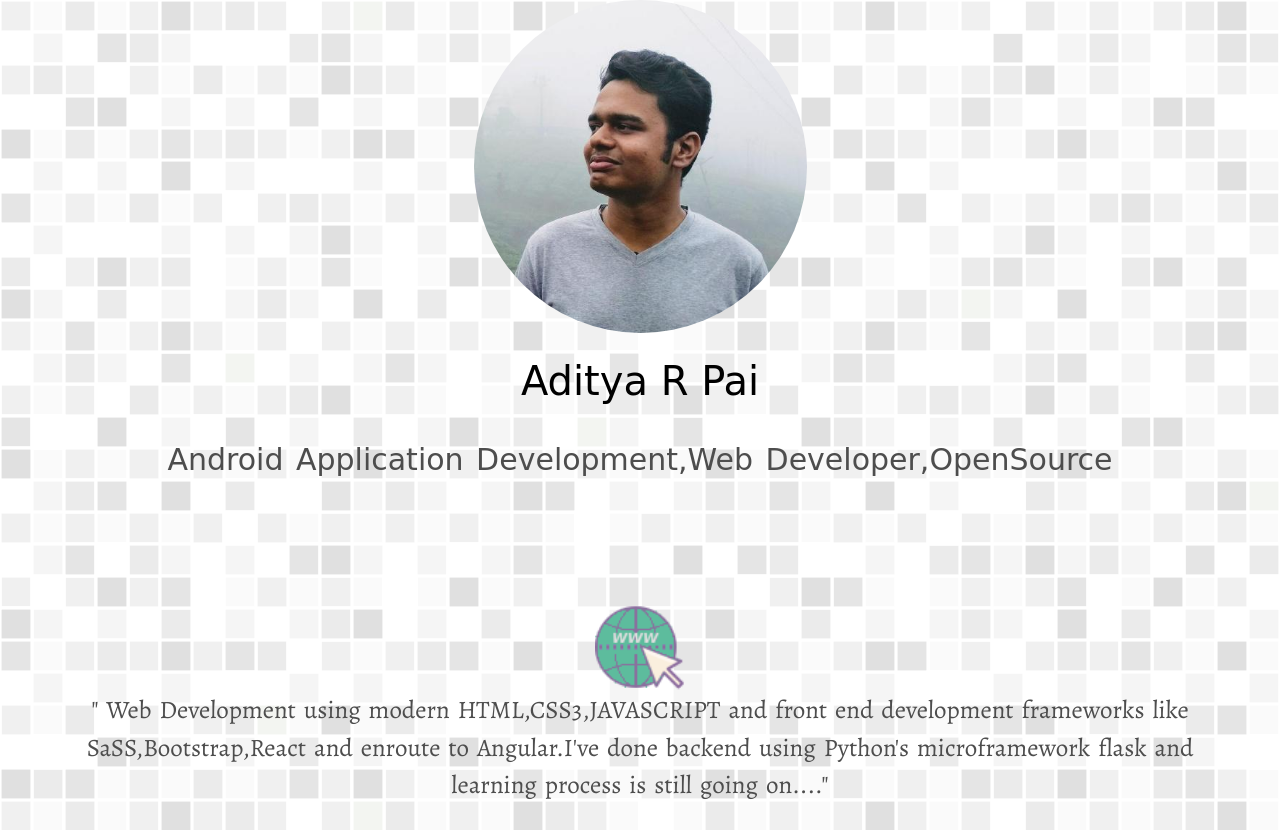
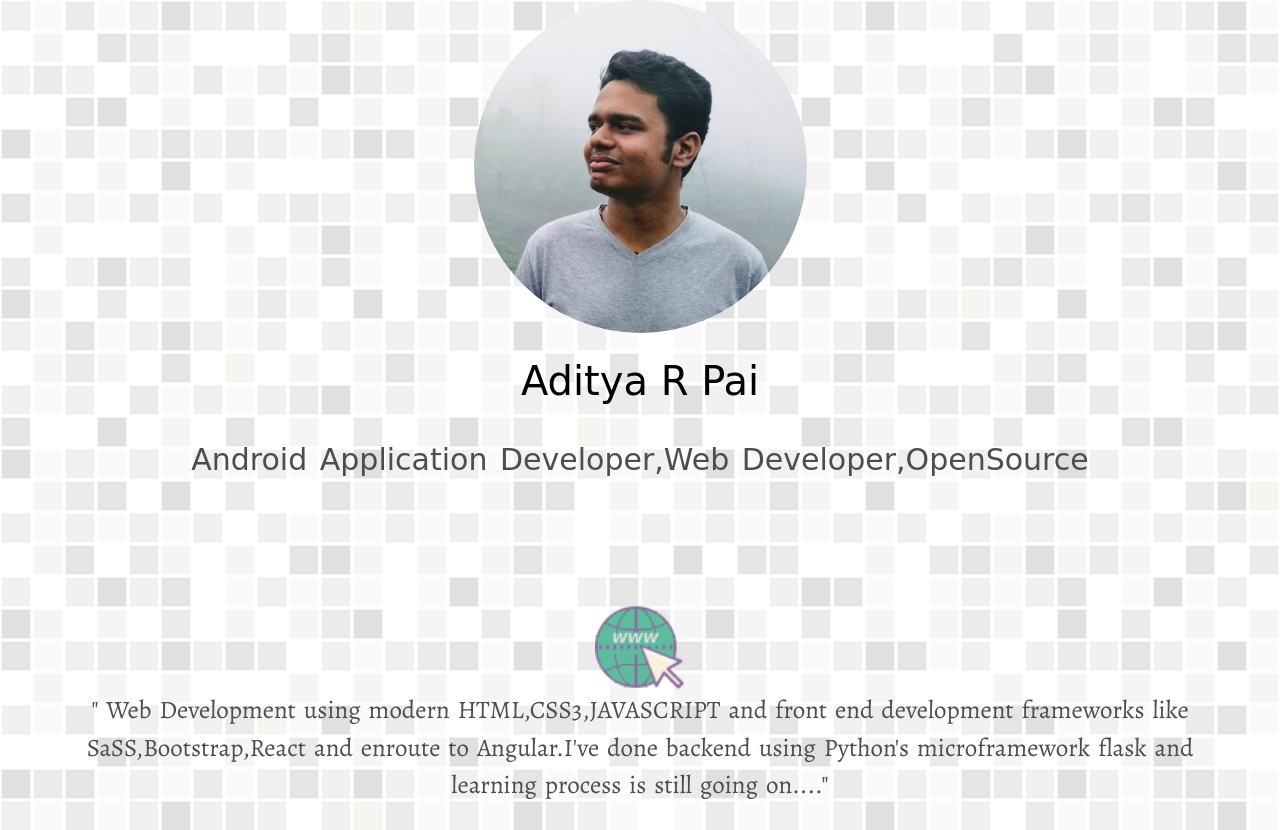
Before and after one commit to adityarpai843/myprofile, a plain HTML site: page index.html in a window 1280 px wide. Shown: the top 830 px of the page. Drawn offline with nearby package versions, Linux system fonts and the light colour scheme; a web font is replaced by a local one.

Commit message:
corrected hobby

```diff
--- a/index.html
+++ b/index.html
@@ -44,7 +44,7 @@
         <h1>Aditya R Pai</h1>
         <br />
         <p>
-          Android Application Development,Web Developer,OpenSource
+          Android Application Developer,Web Developer,OpenSource
         </p>
       </div>
       <div class="container" id="mainbody">
```
